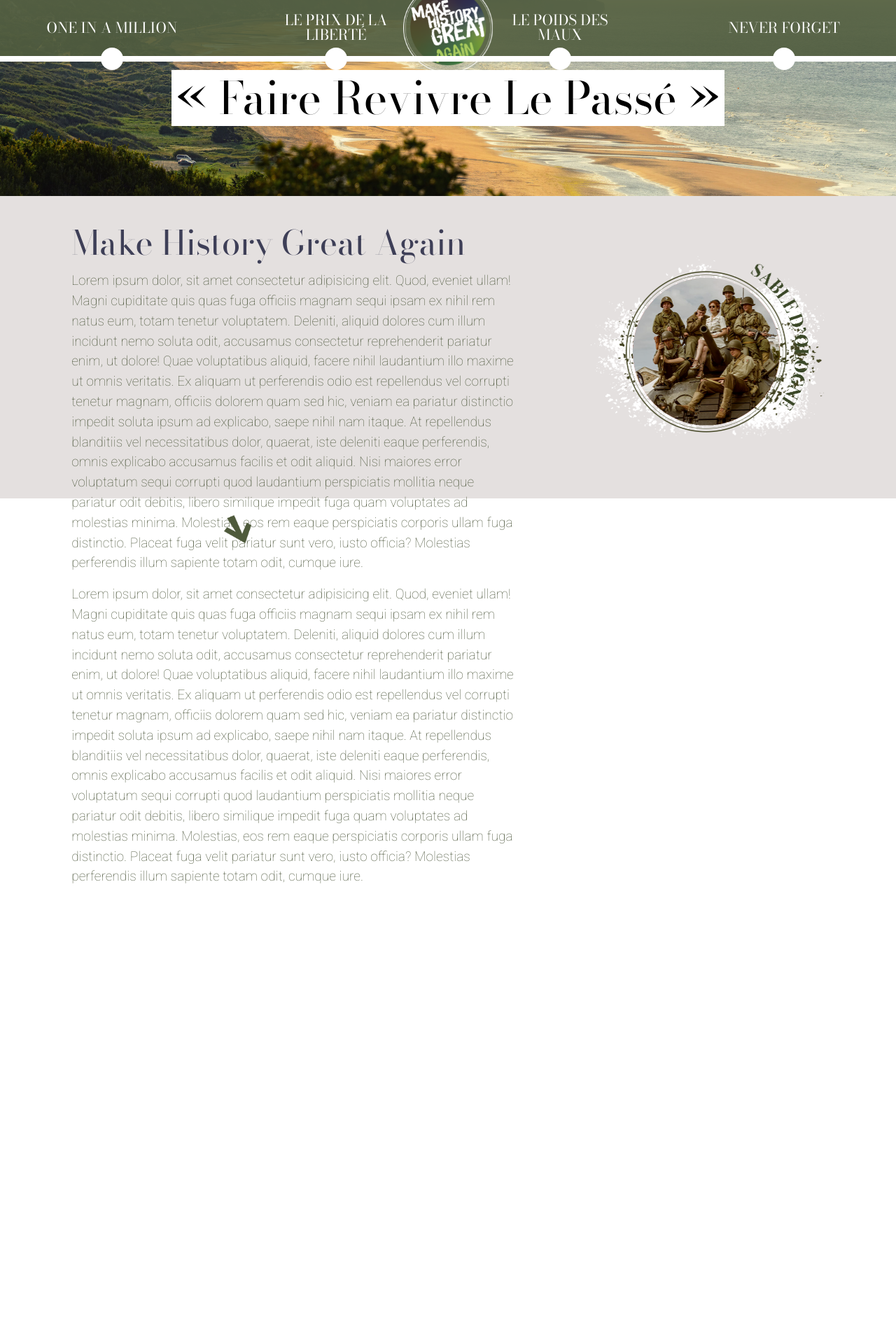
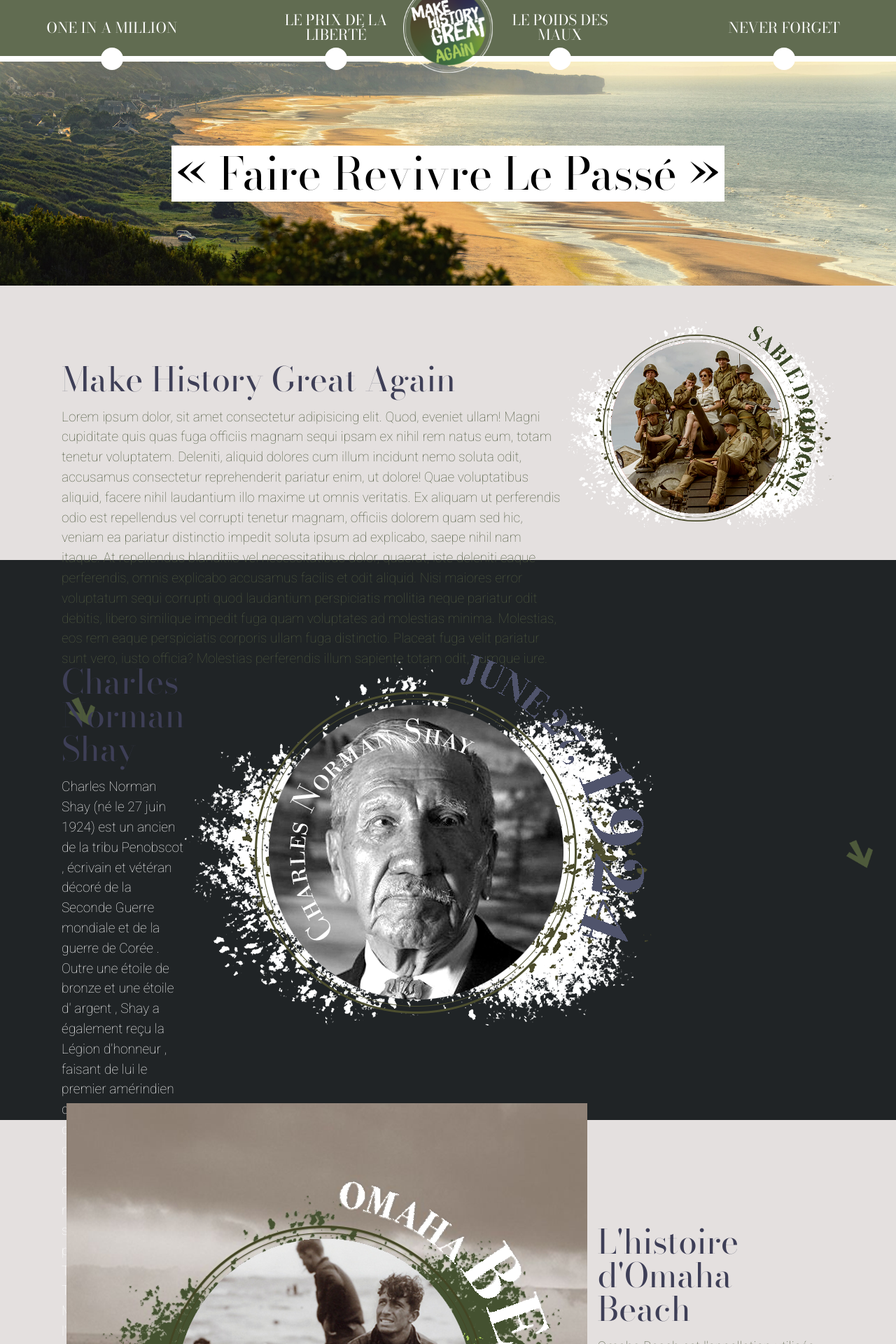
Before and after one commit to LelNic/Projet_site1, a PHP site: page / in a window 1280 px wide. Shown: the top 1920 px of the page at 70% size. Before the commit the page ends 1262 px from the top, so only its background shows below. Run offline with PHP 8.4, Linux system fonts and the light colour scheme; some libraries are stand-ins or nearby versions.

Commit message:
ajustement avant premiere presentation

```diff
--- a/asset/style/vincent.css
+++ b/asset/style/vincent.css
@@ -149,10 +149,12 @@ table {
 }
 
 article {
-  width: 50vw;
   display: flex;
   flex-direction: column;
+  align-items: start;
+  justify-content: flex-start;
   height: 80%;
+  width: 65%;
 }
 
 article h1 {
@@ -168,17 +170,16 @@ article p {
 
 body {
   font-family: "Bodoni Moda", serif;
-  scroll-behavior: smooth;
 }
 
 header {
-  height: 35vh;
   background-image: url("../images/ob.jpeg");
   background-size: cover;
   background-position: 100%;
   display: flex;
   justify-content: center;
   align-items: center;
+  height: 40vh;
 }
 
 header h1 {
@@ -187,8 +188,12 @@ header h1 {
   padding: 1vh;
 }
 
-main {
-  height: 89vh;
+img {
+  max-width: 100%;
+}
+
+* {
+  scroll-behavior: smooth;
 }
 
 nav {
@@ -219,6 +224,13 @@ nav ul li a {
   height: 100%;
 }
 
+section {
+  height: 100vh;
+  width: 100%;
+  display: flex;
+  padding: 11vh;
+}
+
 /* 3 inline */
 
 a {
@@ -240,32 +252,31 @@ p {
 
 /* 4 ID */
 
-#cns {
-  height: 80%;
-}
-
-#tank {
-  height: 60%;
-}
-
 #fleche {
-  position: absolute;
   height: 5vh;
-  bottom: 3vh;
-  left: 25vw;
+  margin-top: 5vh;
+  margin-left: 25%;
 }
 
 #home {
-  height: 54vh;
   background-color: var(--beige);
-  display: flex;
-  justify-content: space-evenly;
+  height: 49vh;
+  justify-content: space-around;
   align-items: center;
-  flex-wrap: wrap;
 }
 
 #homeLogo {
   display: none;
+}
+
+#history {
+  background-color: var(--beige);
+  justify-content: space-around;
+  align-items: center;
+}
+
+#history article {
+  width: 30%;
 }
 
 #label {
@@ -281,7 +292,6 @@ p {
   display: flex;
   justify-content: space-around;
   align-items: center;
-  z-index: 1;
 }
 
 #ligne a {
@@ -291,37 +301,44 @@ p {
   background-color: white;
 }
 
-
 #ligne a:hover {
   background-color: var(--lime);
 }
+
 #logo {
   position: fixed;
   left: 50%;
   margin-left: -5vw;
   top: -3vh;
-}
-
-#logo img {
   width: 10vw;
-  z-index: 2;
 }
 
 #shay {
   background-color: var(--noir);
   display: flex;
-  justify-content: space-evenly;
+  justify-content: space-around;
   align-items: center;
-  height: 89vh;
+}
+
+#shay article {
+  width: 60%;
 }
 
 #shay p {
   color: white;
 }
 
+#tank {
+  height: 140%;
+}
+
 #toggle {
   position: absolute;
   left: -100vw;
+}
+
+#wrap {
+  height: 11vh;
 }
 
 /* 5 Classes */
--- a/index.html
+++ b/index.html
@@ -14,38 +14,38 @@
     />
     <title>Make History Great Again</title>
   </head>
-  <body>
+  <body id="accueil">
     <label for="toggle" id="label"><i class="fas fa-bars"></i></label>
     <input type="checkbox" id="toggle" class="hidden" />
     <nav>
-      <div id="logo">
-        <a href="index.html"
-          ><img src="asset/images/logoMHGA.png" alt="" srcset=""
-        /></a>
-      </div>
       <ul>
-        <li><a href="shay.html">One In a Million</a></li>
-        <li> <a href="history.html">Le prix de la Liberté</a></li>
-        <li><a href="packages.html">Le poids des Maux</a></li>
-        <li> <a href="reconstitution.html">Never Forget</a></li>
+        <li><a href="#shay">One In a Million</a></li>
+        <li><a href="#history">Le prix de la Liberté</a></li>
+        <li><a href="#package">Le poids des Maux</a></li>
+        <li><a href="#reconstitution">Never Forget</a></li>
       </ul>
     </nav>
     <ul id="ligne">
-      <a class="notVisited" href="shay.html">
+      <a class="shay" href="#shay">
         <li></li>
       </a>
-      <a class="notVisited" href="history.html">
+      <a class="history" href="#history">
         <li></li>
       </a>
-      <a class="notVisited" href="package.html">
+      <a class="package" href="#package">
         <li></li>
       </a>
-      <a class="notVisited" href="reconstitution.html">
+      <a class="reconstitution" href="#reconstitution">
         <li></li>
       </a>
     </ul>
+    <a href="#accueil">
+      <img src="asset/images/logoMHGA.png" alt="" id="logo" srcset="" />
+    </a>
+    <main>
+      <div id="wrap"></div>
       <header><h1>« Faire Revivre Le Passé »</h1></header>
-    <main id="home">
+      <section id="home">
         <article>
           <h1>Make History Great Again</h1>
           <p>
@@ -53,44 +53,149 @@
             eveniet ullam! Magni cupiditate quis quas fuga officiis magnam sequi
             ipsam ex nihil rem natus eum, totam tenetur voluptatem. Deleniti,
             aliquid dolores cum illum incidunt nemo soluta odit, accusamus
-          consectetur reprehenderit pariatur enim, ut dolore! Quae voluptatibus
-          aliquid, facere nihil laudantium illo maxime ut omnis veritatis. Ex
-          aliquam ut perferendis odio est repellendus vel corrupti tenetur
-          magnam, officiis dolorem quam sed hic, veniam ea pariatur distinctio
-          impedit soluta ipsum ad explicabo, saepe nihil nam itaque. At
-          repellendus blanditiis vel necessitatibus dolor, quaerat, iste
-          deleniti eaque perferendis, omnis explicabo accusamus facilis et odit
-          aliquid. Nisi maiores error voluptatum sequi corrupti quod laudantium
-          perspiciatis mollitia neque pariatur odit debitis, libero similique
-          impedit fuga quam voluptates ad molestias minima. Molestias, eos rem
-          eaque perspiciatis corporis ullam fuga distinctio. Placeat fuga velit
-          pariatur sunt vero, iusto officia? Molestias perferendis illum
-          sapiente totam odit, cumque iure.
+            consectetur reprehenderit pariatur enim, ut dolore! Quae
+            voluptatibus aliquid, facere nihil laudantium illo maxime ut omnis
+            veritatis. Ex aliquam ut perferendis odio est repellendus vel
+            corrupti tenetur magnam, officiis dolorem quam sed hic, veniam ea
+            pariatur distinctio impedit soluta ipsum ad explicabo, saepe nihil
+            nam itaque. At repellendus blanditiis vel necessitatibus dolor,
+            quaerat, iste deleniti eaque perferendis, omnis explicabo accusamus
+            facilis et odit aliquid. Nisi maiores error voluptatum sequi
+            corrupti quod laudantium perspiciatis mollitia neque pariatur odit
+            debitis, libero similique impedit fuga quam voluptates ad molestias
+            minima. Molestias, eos rem eaque perspiciatis corporis ullam fuga
+            distinctio. Placeat fuga velit pariatur sunt vero, iusto officia?
+            Molestias perferendis illum sapiente totam odit, cumque iure.
           </p>
+          <a href="#shay"
+            ><img id="fleche" src="asset/images/fleche.png" alt=""
+          /></a>
+        </article>
+        <img id="tank" src="asset/images/home.png" alt="" />
+      </section>
+      <section id="shay">
+        <article>
+          <h1>Charles Norman Shay</h1>
+          <p>
+            Charles Norman Shay (né le 27 juin 1924) est un ancien de la tribu
+            Penobscot , écrivain et vétéran décoré de la Seconde Guerre mondiale
+            et de la guerre de Corée . Outre une étoile de bronze et une étoile
+            d' argent , Shay a également reçu la Légion d'honneur , faisant de
+            lui le premier amérindien du Maine avec la distinction de chevalier
+            français. Il a joué un rôle déterminant dans la réédition d'un livre
+            de son propre grand-père, Joseph Nicolar: The Life and Traditions of
+            the Red Man , publié à l'origine en 1893. Il a récemment écrit une
+            autobiographie, Project Omaha Beach: The Life and Military Service
+            of un aîné indien Penobscotqui détaille son temps à l'étranger dans
+            l'armée. Shay est également un descendant direct de Jean-Vincent
+            d'Abbadie de Saint-Castin . Shay a été enrôlé dans l'armée en 1943 à
+            l'âge de 19 ans. Il a été sélectionné pour une formation de
+            technicien médical et a appris les compétences de base en chirurgie.
+            Shay a rejoint le détachement médical du 16e régiment d'infanterie
+            de la première division (le « Big Red One ») et a été affecté en
+            tant qu'infirmier de peloton à la compagnie Fox. [2] En tant que
+            médecin de combat, Shay a soigné autant de ses camarades blessés que
+            possible - pansement des blessures, application de garrots,
+            application d'attelles de fortune, administration de morphine ou
+            autre tentative de rendre les soldats blessés aussi confortables que
+            possible. Shay a tiré plusieurs soldats en difficulté de la marée
+            montante, sauvant de nombreux blessés immobilisés de la noyade [3]
+            lors de la première vague du débarquement d'Omaha Beach le jour J.
+            [4] Il était également présent pour aider les morts aux batailles d'
+            Aix -la- Chapelle , de la forêt de Huertgen et des Ardennes (
+            bataille des Ardennes ). Shay a ensuite été attaché à un escadron de
+            reconnaissance se déplaçant dans le petit village agricole d' Auel
+            près de la rivière Sieg en Allemagne. L'escadron a rencontré environ
+            20 soldats allemands accompagnés d'un char avec une arme de 88 mm et
+            a été contraint de se rendre. L'escadron a ensuite parcouru 50 à 60
+            milles, se déplaçant uniquement de nuit, jusqu'au camp de
+            prisonniers de guerre Stalag VI-G . [5] La colonne de prisonniers
+            grandit au fur et à mesure que l'unité allemande accumule de plus en
+            plus de soldats américains. Shay a été interrogé au camp et y a été
+            détenu jusqu'au 12 avril 1945, lorsque les troupes américaines ont
+            encerclé le camp, piégeant 350 000 soldats ennemis et libérant le
+            camp. Shay a été renvoyé chez lui peu de temps après.
+          </p>
+        </article>
+        <img id="cns" src="asset/images/cns.png" alt="" />
+        <img id="fleche" src="asset/images/fleche.png" alt="" />
+      </section>
+      <section id="history">
+        <img
+          src="asset/style/images/soldats.png"
+          alt="soldat sur la plage"
+          id="soldatPlage"
+        />
+        <article>
+          <h1>L'histoire d'Omaha Beach</h1>
+          <p>
+            <strong>Omaha Beach</strong> est l'appellation utilisée par les
+            Alliés pendant la Seconde Guerre mondiale pour désigner l'une des
+            cinq plages du débarquement de Normandie. Affectée aux troupes
+            américaines, elle est celle où les Alliés perdirent le plus de
+            troupes, ce qui lui a valu le surnom de « <em>Bloody Omaha</em> » («
+            Omaha la sanglante »).
+          </p>
+          <p>
+            Longue de huit kilomètres, la zone de débarquement s'étend sur la
+            côte occidentale du Calvados, depuis Sainte-Honorine-des-Pertes à
+            l'est jusqu'à Vierville-sur-Mer à l'ouest, sur la rive droite de
+            l'estuaire de la Douve. L'objectif à Omaha est de s'emparer et,
+            ensuite, de tenir une tête de pont de huit kilomètres de profondeur
+            entre Port-en-Bessin et la Vire et, dès que possible, de faire la
+            jonction à l'est avec les Britanniques et à l'ouest avec le VIIe
+            Corps américain débarqué à Utah Beach afin d'établir une tête de
+            pont continue sur la côte normande.
+          </p>
+        </article>
+      </section>
+      <section id="package">
+        <article>
+          <h1>LE DESCRIPTIF DU PAQUETAGE</h1>
+          <p>
+            Le paquetage militaire (ou équipement militaire individuel)
+            regroupent la tenue, le matériel et les accessoires.
+          </p>
+          <ul id="packetage_list">
+            <li>Le casque d'acier</li>
+            <li></li>
+            <li></li>
+            <li></li>
+            <li></li>
+            <li></li>
+            <li></li>
+          </ul>
+        </article>
+        <div id="package_img">
+          <img src="/asset/aphideth.png" alt="uniforme soldat americain" />
+        </div>
+      </section>
+      <section id="reconstitution">
+        <h1>Never Forget</h1>
+        <article>
+          <h2>le travaille de "memoire"</h2>
           <br />
           <p>
-          Lorem ipsum dolor, sit amet consectetur adipisicing elit. Quod,
-          eveniet ullam! Magni cupiditate quis quas fuga officiis magnam sequi
-          ipsam ex nihil rem natus eum, totam tenetur voluptatem. Deleniti,
-          aliquid dolores cum illum incidunt nemo soluta odit, accusamus
-          consectetur reprehenderit pariatur enim, ut dolore! Quae voluptatibus
-          aliquid, facere nihil laudantium illo maxime ut omnis veritatis. Ex
-          aliquam ut perferendis odio est repellendus vel corrupti tenetur
-          magnam, officiis dolorem quam sed hic, veniam ea pariatur distinctio
-          impedit soluta ipsum ad explicabo, saepe nihil nam itaque. At
-          repellendus blanditiis vel necessitatibus dolor, quaerat, iste
-          deleniti eaque perferendis, omnis explicabo accusamus facilis et odit
-          aliquid. Nisi maiores error voluptatum sequi corrupti quod laudantium
-          perspiciatis mollitia neque pariatur odit debitis, libero similique
-          impedit fuga quam voluptates ad molestias minima. Molestias, eos rem
-          eaque perspiciatis corporis ullam fuga distinctio. Placeat fuga velit
-          pariatur sunt vero, iusto officia? Molestias perferendis illum
-          sapiente totam odit, cumque iure.
+            La reconstitution historique est une pratique qui consiste à recréer
+            certains aspects d'un événement passé, d'une période historique ou
+            d'un mode de vie précis, en s'appuyant sur des éléments matériels
+            reproduisant celui de la période concernée (vêtement, mobilier,
+            armement, etc.). Cette activité peut ressembler, par exemple, à la
+            reconstitution d'une célèbre bataille ou bien de la vie quotidienne
+            d'une époque passée.<br />
+            ces pratique on aussi pour but de ne pas oublier le passe ,les
+            hommes et femmes qui on perdus la vie durant ces evenement
+            "NeverForget",
           </p>
         </article>
-      <img id="tank" src="asset/images/home.png" alt="" />
+        <div>
+          <img
+            src="https://cdn.discordapp.com/attachments/891952331573301288/893107367342919740/file-20200506-49542-10ctho1.png"
+            alt="img"
+          />
+        </div>
+      </section>
     </main>
-    <img id="fleche" src="asset/images/fleche.png" alt="" />
   </body>
   <script
     src="https://kit.fontawesome.com/85c8dfd710.js"
```
Also changed, not shown: asset/js/script.js (+16 -9 lines). Lines whose indentation alone changed are shown as unchanged.
